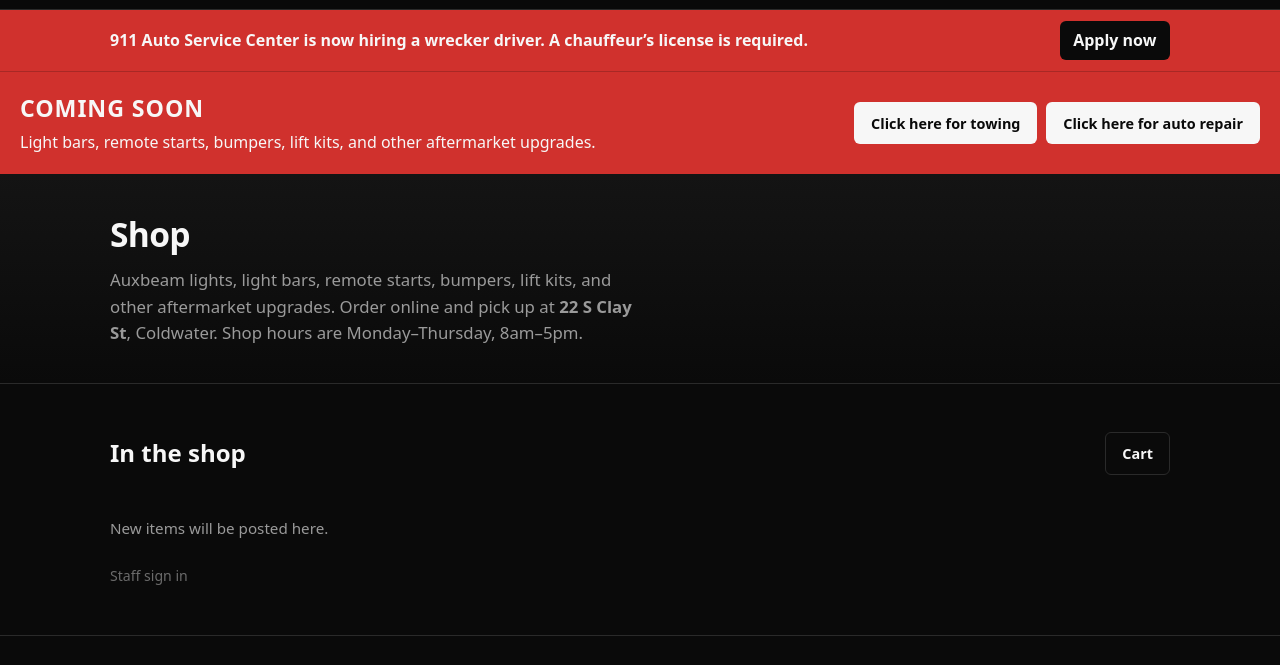
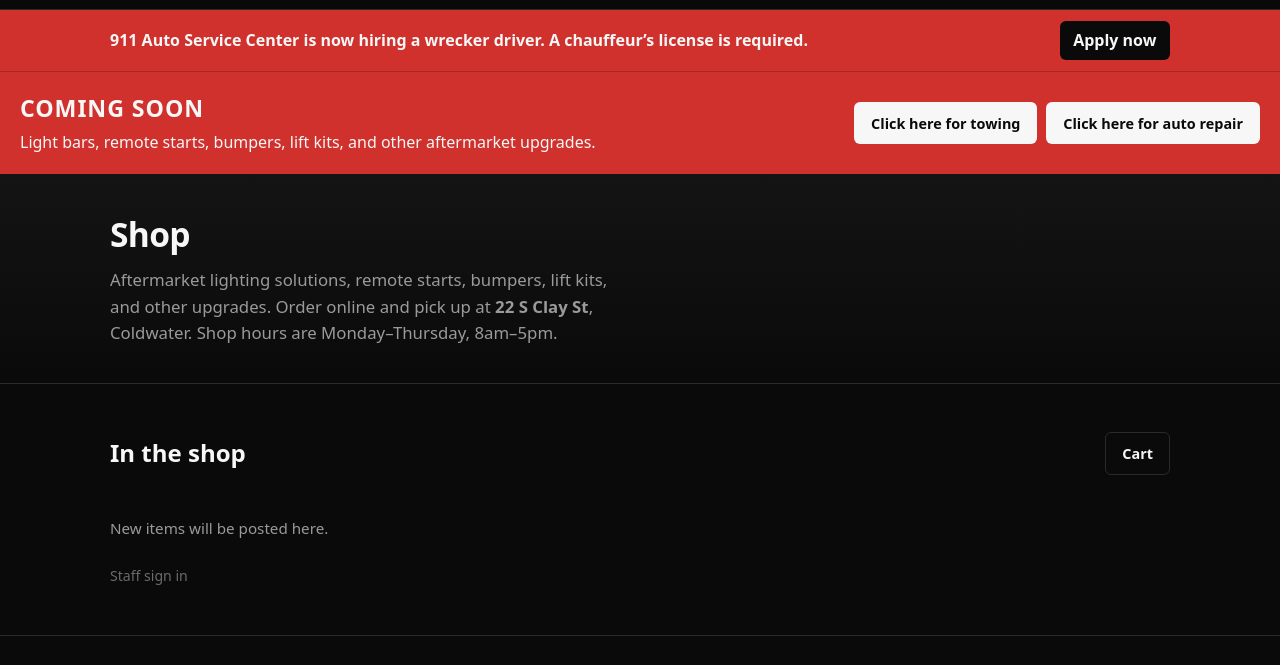
Before and after one commit to 911autoservicecenter/911autoservice-website, a website: page index.html in a window 1280 px wide. Shown: the part 118-783 px from the top of the page. Drawn offline with Linux system fonts and the light colour scheme; no server answers.

Commit message:
Describe the shop as aftermarket lighting without naming a brand.

```diff
--- a/index.html
+++ b/index.html
@@ -188,7 +188,7 @@
         <div class="page-hero-inner">
           <h1 id="page-heading">Shop</h1>
           <p class="lead">
-            Auxbeam lights, light bars, remote starts, bumpers, lift kits, and other aftermarket upgrades.
+            Aftermarket lighting solutions, remote starts, bumpers, lift kits, and other upgrades.
             Order online and pick up at <strong>22 S Clay St</strong>, Coldwater. Shop hours are Monday–Thursday, 8am–5pm.
           </p>
         </div>
```
